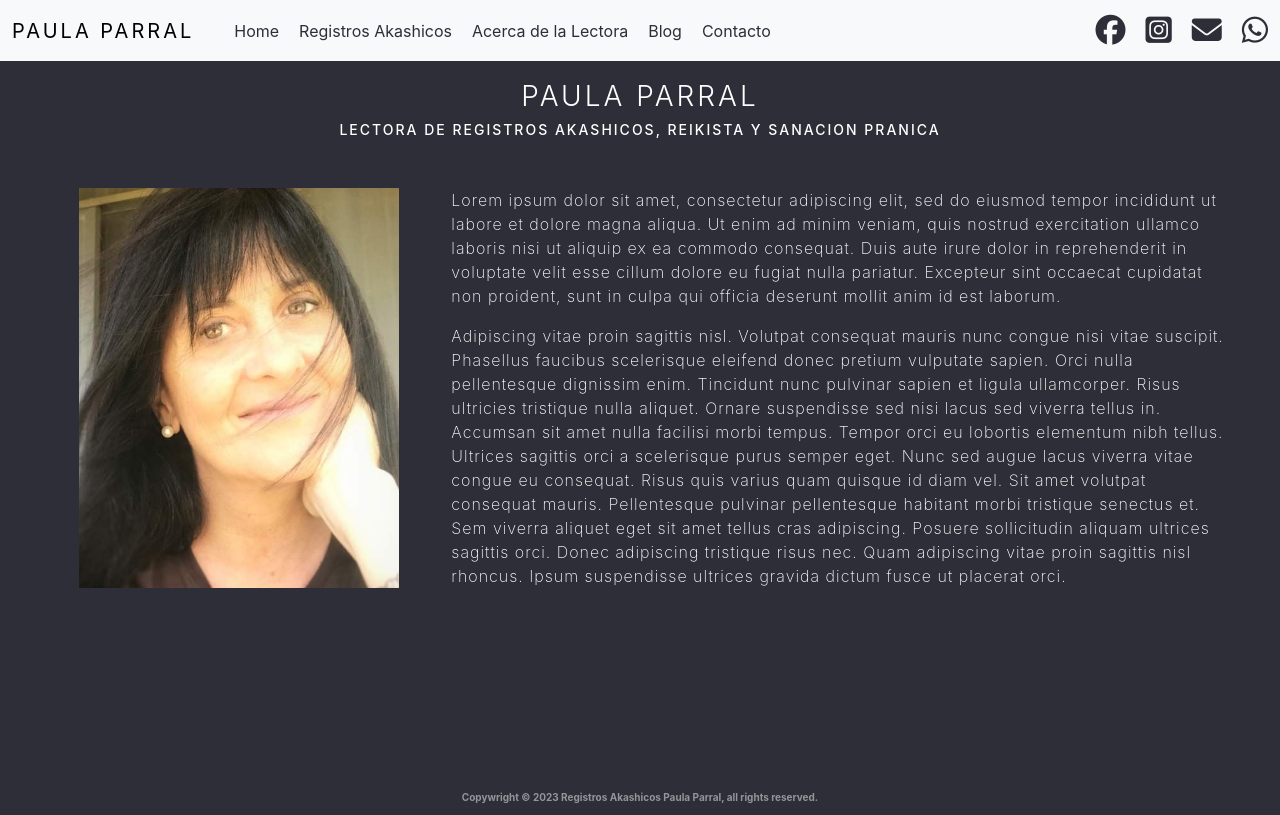
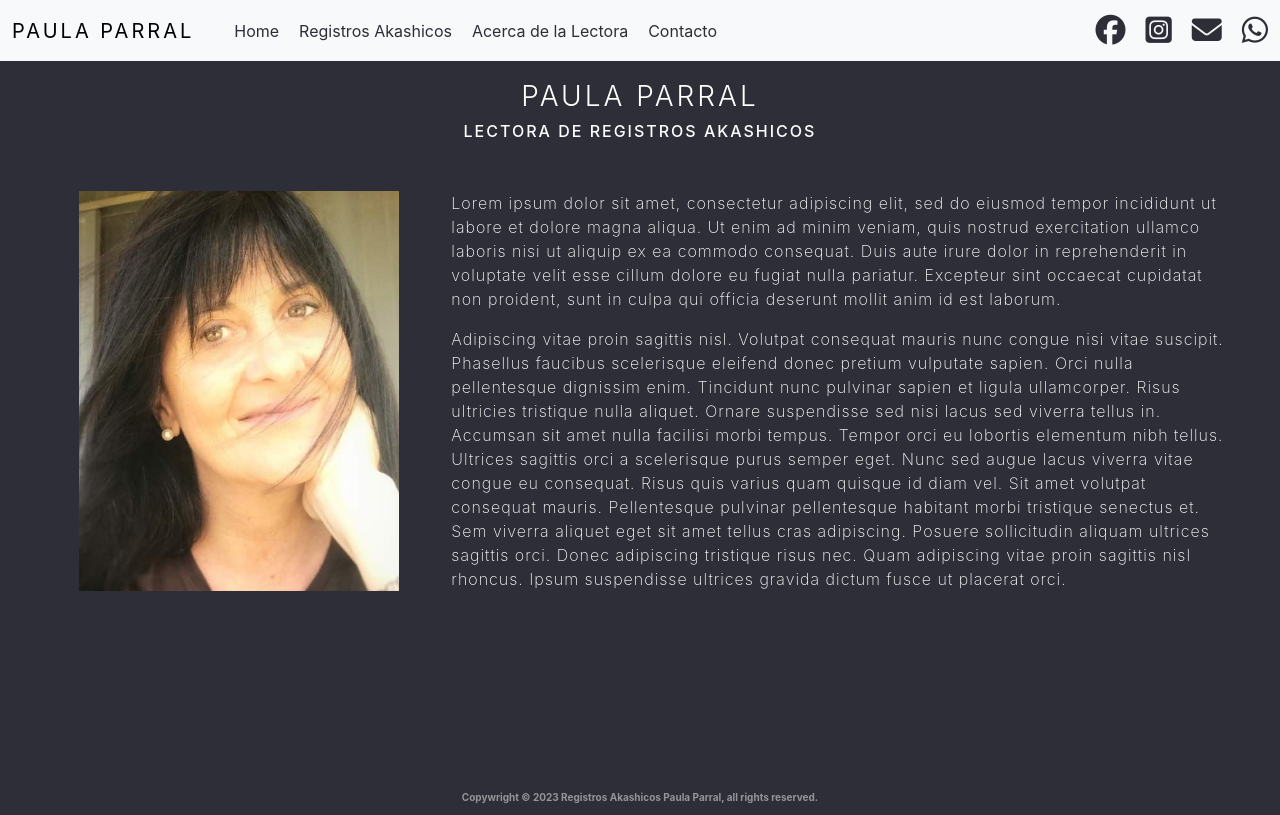
Before and after one commit to stephaniecrocker91/paulaparral, a React (Create React App) app: page /paulaparral in a window 1280 px wide. Built offline with nearby package versions, Linux system fonts and the light colour scheme.

Commit message:
Edit navbar height toggle

```diff
--- a/src/App.module.css
+++ b/src/App.module.css
@@ -39,7 +39,7 @@ h3{
 
 h4{
   letter-spacing: 2px;
-  font-size: 14px;
+  font-size: 16px;
 }
 
 p{
@@ -58,4 +58,7 @@ p{
 .Content {
   background-color:transparent!important;
   }
+p{
+  font-size: 20px;
 }
+}
--- a/src/components/Bio.js
+++ b/src/components/Bio.js
@@ -23,7 +23,7 @@ function Bio() {
                     Paula Parral
                 </h3>
                 <h4>
-                    Lectora de Registros Akashicos, Reikista y Sanacion Pranica
+                    Lectora de Registros Akashicos
                 </h4>
                 <Row className={styles.Margin}>
                     <Col lg={4} md={4} sm={12} xs={12}><img src={hero}
--- a/src/components/Intro.js
+++ b/src/components/Intro.js
@@ -1,9 +1,6 @@
 import { React} from 'react';
 import app from '../App.module.css'
 import styles from '../styles/Intro.module.css'
-import video from '../images/stars.mp4'
-import image from '../images/starimage.png'
-import Footer from './Footer';
 
 
 function Intro() {
@@ -11,8 +8,8 @@ function Intro() {
         <>
         <div className={app.Box}>
         <h3> Que son los Registros Akashicos? </h3>
-        <p className={styles.IntroText}>Lorem ipsum dolor sit amet, consectetur adipiscing elit, sed do eiusmod tempor incididunt ut labore et dolore magna aliqua. Ut enim ad minim veniam, quis nostrud exercitation ullamco laboris nisi ut aliquip ex ea commodo consequat. Duis aute irure dolor in reprehenderit in voluptate velit esse cillum dolore eu fugiat nulla pariatur. Excepteur sint occaecat cupidatat non proident, sunt in culpa qui officia deserunt mollit anim id est laborum.</p>
-        <p>Adipiscing vitae proin sagittis nisl. Volutpat consequat mauris nunc congue nisi vitae suscipit. Phasellus faucibus scelerisque eleifend donec pretium vulputate sapien. Orci nulla pellentesque dignissim enim. Tincidunt nunc pulvinar sapien et ligula ullamcorper. Risus ultricies tristique nulla aliquet. Ornare suspendisse sed nisi lacus sed viverra tellus in. Accumsan sit amet nulla facilisi morbi tempus. Tempor orci eu lobortis elementum nibh tellus. Ultrices sagittis orci a scelerisque purus semper eget. Nunc sed augue lacus viverra vitae congue eu consequat. Risus quis varius quam quisque id diam vel. Sit amet volutpat consequat mauris. Pellentesque pulvinar pellentesque habitant morbi tristique senectus et. Sem viverra aliquet eget sit amet tellus cras adipiscing. Posuere sollicitudin aliquam ultrices sagittis orci. Donec adipiscing tristique risus nec. Quam adipiscing vitae proin sagittis nisl rhoncus. Ipsum suspendisse ultrices gravida dictum fusce ut placerat orci.</p>
+        <p className={styles.IntroText}>Los Registros Akáshicos son una memoria universal de todo lo que existe, y representan un espacio multidimensional dónde se archivan todas las experiencias del alma, incluyendo todos los conocimientos y las experiencias de las vidas pasadas, la vida presente y las potencialidades futuras. Cuando accedemos a este espacio podemos dar con el libro que contiene toda la historia e información de lo que ha sido hasta ahora tu recorrido álmico y lo que podría llegar a ser.</p>
+        <p>Accediendo a este registro es que podes obtener revelaciones importantes para tu evolución, autoconocimiento y desarrollo personal. También, puede ayudarte y orientarte en la toma de decisiones, así como entender el aprendizaje y para qué de algunas situaciones, relaciones y cuestiones importantes de esta vida. Es una gran herramienta para alinearte con tu propósito y misión de vida.</p>
         </div>
         </>
     );
--- a/src/components/NavBar.js
+++ b/src/components/NavBar.js
@@ -34,15 +34,11 @@ function NavBar() {
                     <Navbar.Brand className={styles.Logo}>Paula Parral</Navbar.Brand>
                 </NavLink>
                 <Navbar.Toggle onClick={()=> setExpanded(!expanded)} ref= {ref} aria-controls="navbarScroll"/>
-                <Navbar.Collapse id="navbarScroll">
+                <Navbar.Collapse>
                     <Nav className={
                             `me-auto my-2 my-lg-0 ${
                                 styles.Links
                             }`
-                        }
-
-                        style={
-                            {maxHeight: '100px'}
                         }
                         navbarScroll>
                         <NavLink exact="true" to="/"
@@ -57,10 +53,10 @@ function NavBar() {
                             className={
                                 styles.Link
                         }>Acerca de la Lectora</NavLink>
-                        <NavLink exact="true" to="/blog"
+                        {/*<NavLink exact="true" to="/blog"
                             className={
                                 styles.Link
-                        }>Blog</NavLink>
+                        }>Blog</NavLink>*/}
                         <NavLink exact="true" to="/contacto"
                             className={
                                 styles.Link
--- a/src/styles/NavBar.module.css
+++ b/src/styles/NavBar.module.css
@@ -27,3 +27,15 @@
 .Social:hover{
     cursor: pointer;
 }
+
+/*.Dropdown {
+    height: 300px;
+    overflow-y: scroll;
+} */
+
+@media screen and (max-width: 500px) {
+    .Link {
+        font-size: 20px!important;
+        margin-bottom: 20px;
+    }
+}
```
